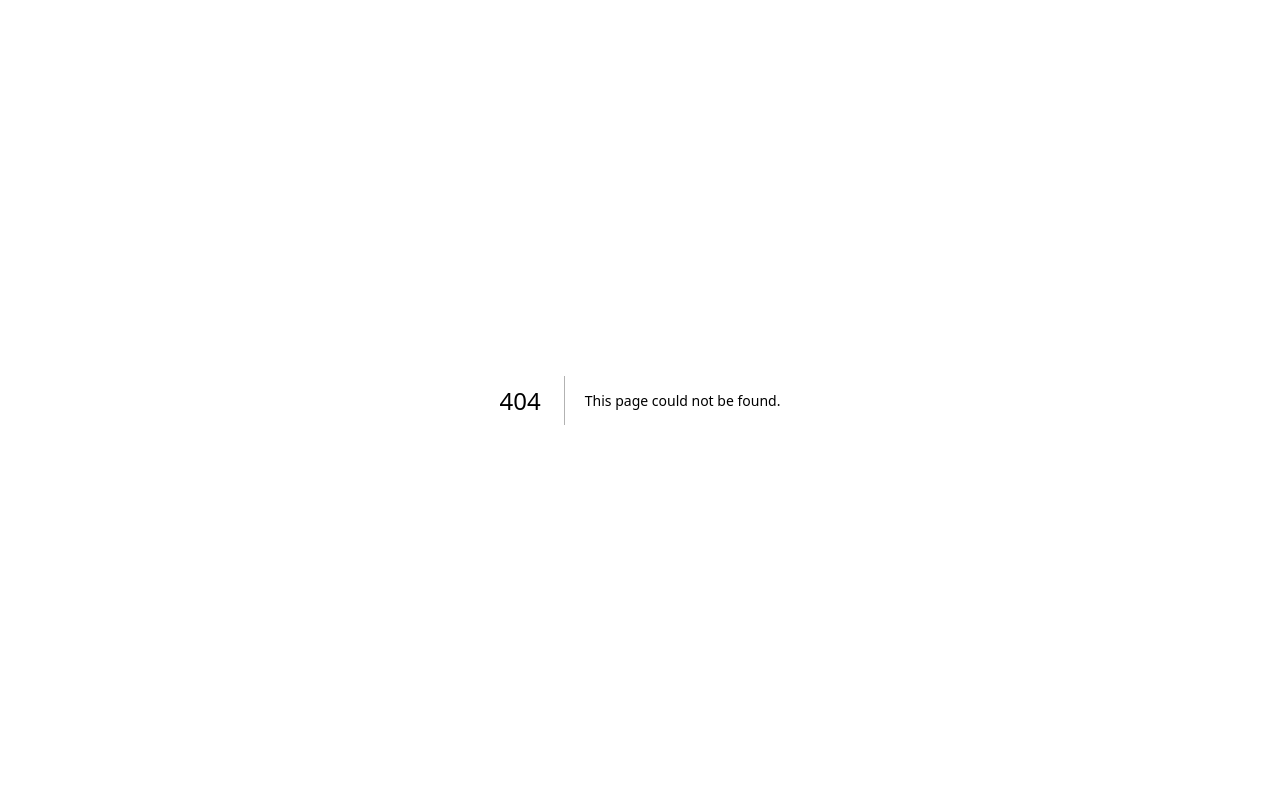
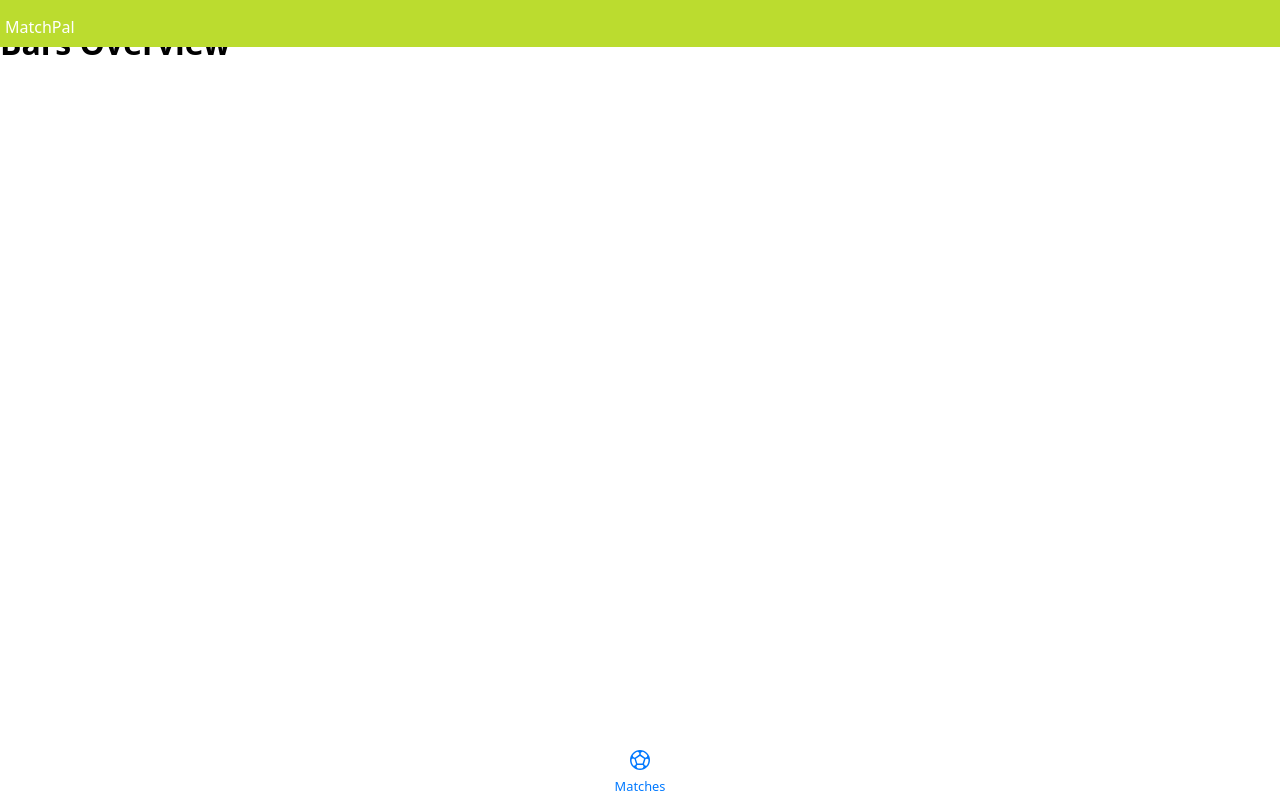
Before and after one commit to sebastianwel/MatchPal, a Next.js app: page /bars in a window 1280 px wide. Before the commit this address had no page. Built offline with nearby package versions, Linux system fonts and the light colour scheme.

Commit message:
add bars page

```diff
--- /dev/null
+++ b/pages/bars/index.js
@@ -0,0 +1,26 @@
+import { matches } from "../../lib/mock-data/matches";
+import { teams } from "../../lib/mock-data/teams";
+import AppHeader from "../../components/AppHeader/AppHeader";
+import AppFooter from "../../components/AppFooter/AppFooter";
+
+
+export default function Bars(){
+    const matchesWithTeamNames = matches.map((match) => (
+        {...match,
+            homeTeam: {name: teams.find((team) => team.id === match.homeTeamId).name,
+            logoColor: teams.find((team) => team.id === match.homeTeamId).logoColor},
+            awayTeam:{name: teams.find((team) => team.id === match.awayTeamId).name,
+            logoColor: teams.find((team) => team.id === match.awayTeamId).logoColor}}
+    ))
+
+
+
+    return(
+        <>
+        <AppHeader/>
+        <h1>Bars Overview</h1>
+        <AppFooter/>
+        </>
+)
+
+}
```
